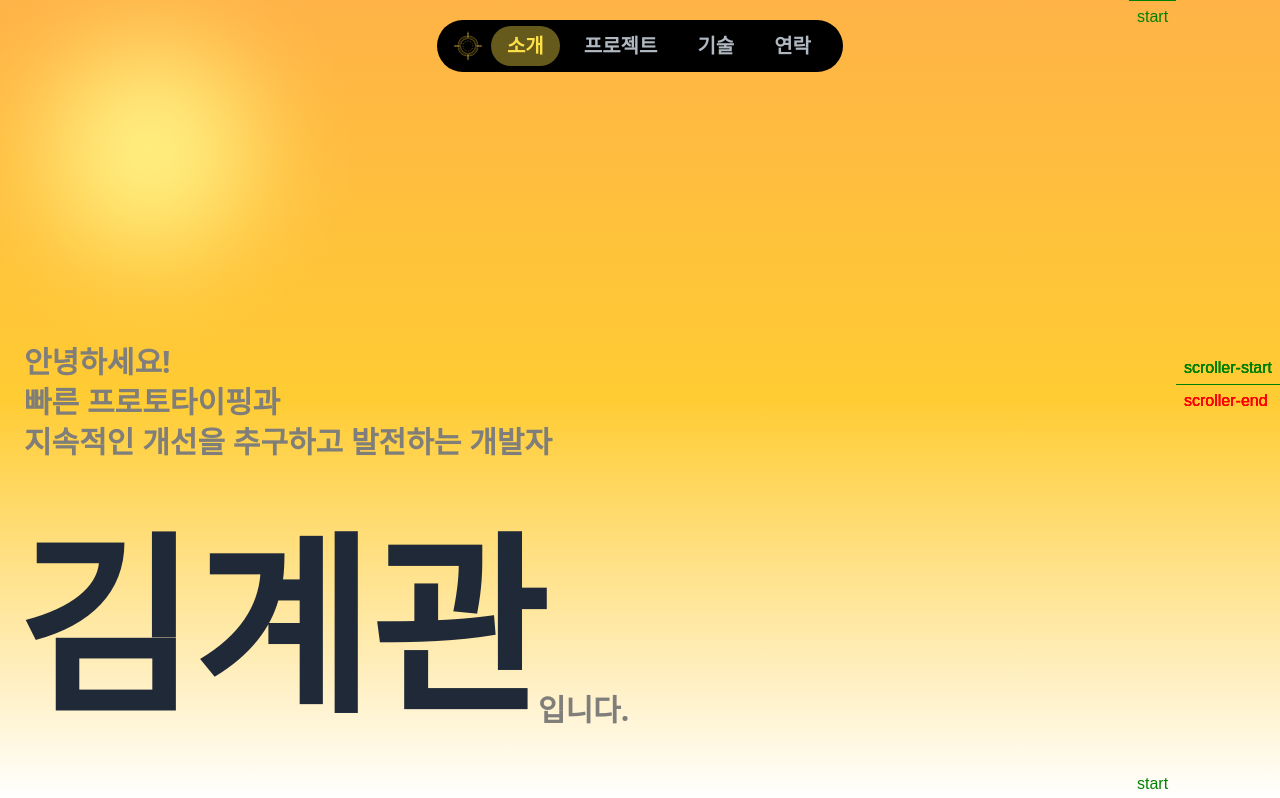
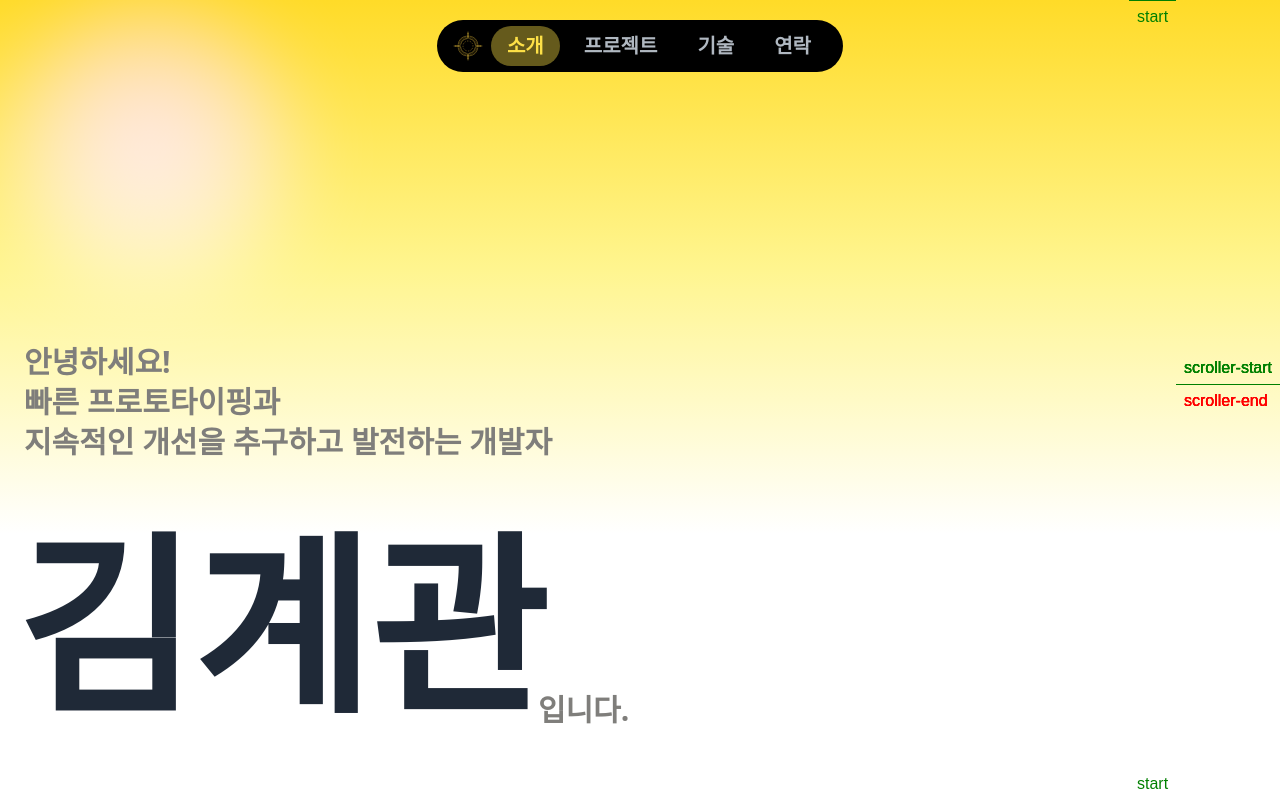
Before and after one commit to KIMLENDING/memory-game, a Next.js app: page /portfolio in a window 1280 px wide. Shown: the top 798 px of the page. Built offline with nearby package versions, Linux system fonts and the light colour scheme.

Commit message:
마우스 라이트 색상 변경 및 일출 효과 컴포넌트에 아침 배경 추가, 애니메이션 수정

```diff
--- a/components/portfolio/MouseLight.tsx
+++ b/components/portfolio/MouseLight.tsx
@@ -25,7 +25,7 @@ const MouseLight = () => {
             ref={lightRef}
             className="fixed top-0 left-0 w-[300px] h-[300px] pointer-events-none z-50"
             style={{
-                background: "radial-gradient(circle, rgba(255, 255, 150, 0.8) 20%, rgba(255, 255, 150, 0.3) 50%, rgba(255, 255, 150, 0) 80%)",
+                background: "radial-gradient(circle, rgba(0, 150, 255, 0.8) 20%, rgba(0, 150, 255, 0.5) 50%, rgba(0, 150, 255, 0.2) 80%)",
                 mixBlendMode: "lighten", // 배경을 밝히는 효과
                 borderRadius: "50%",
                 filter: "blur(40px)", // 빛이 퍼지는 느낌
--- a/components/portfolio/Sunrise.tsx
+++ b/components/portfolio/Sunrise.tsx
@@ -4,32 +4,39 @@ import { gsap } from "gsap";
 
 const SunriseEffect = () => {
     const bgRef = useRef(null);
+    const overlayRef = useRef(null);
+
     useEffect(() => {
         const tl = gsap.timeline();
-        // 2️⃣ 배경 색상이 점점 밝아지는 애니메이션 (어둠 걷어내기)
-        tl.to(
-            bgRef.current,
-            {
-                background:
-                    "linear-gradient(to bottom, #ffb347, #ffcc33, #ffffff)", // 밤 → 아침
-                duration: 3,
-                ease: "power2.out",
-            },
-            // "-=3" // 3초 뒤에 동시 진행
-        );
 
-
+        // 1️⃣ 새 배경(아침)을 서서히 나타나게 함
+        tl.to(overlayRef.current, {
+            opacity: 1, // 서서히 나타남
+            duration: 1.5,
+            ease: "power1.out",
+        });
     }, []);
 
     return (
-        <div
-            ref={bgRef}
-            className="absolute top-0 w-full h-screen flex items-end justify-center transition-all  "
-            style={{
-                background: "linear-gradient(to top, #020024, #090979, #00d4ff)", // 초기 밤하늘 배경
-            }}
-        >
+        <div className="absolute top-0 w-full min-h-screen">
+            {/* 기존 밤 배경 */}
+            <div
+                ref={bgRef}
+                className="absolute top-0 w-full h-full"
+                style={{
+                    background: "linear-gradient(to top, #020024, #090979, #00d4ff)", // 밤 배경
+                }}
+            />
 
+            {/* 새로운 아침 배경 (서서히 등장) */}
+            <div
+                ref={overlayRef}
+                className="absolute top-0 w-full h-full opacity-0 transition-all"
+                style={{
+                    background:
+                        "linear-gradient(to bottom, #FFDB28 , #FFF58E ,#ffffff, #ffffff )", // 아침 배경
+                }}
+            />
         </div>
     );
 };
```
